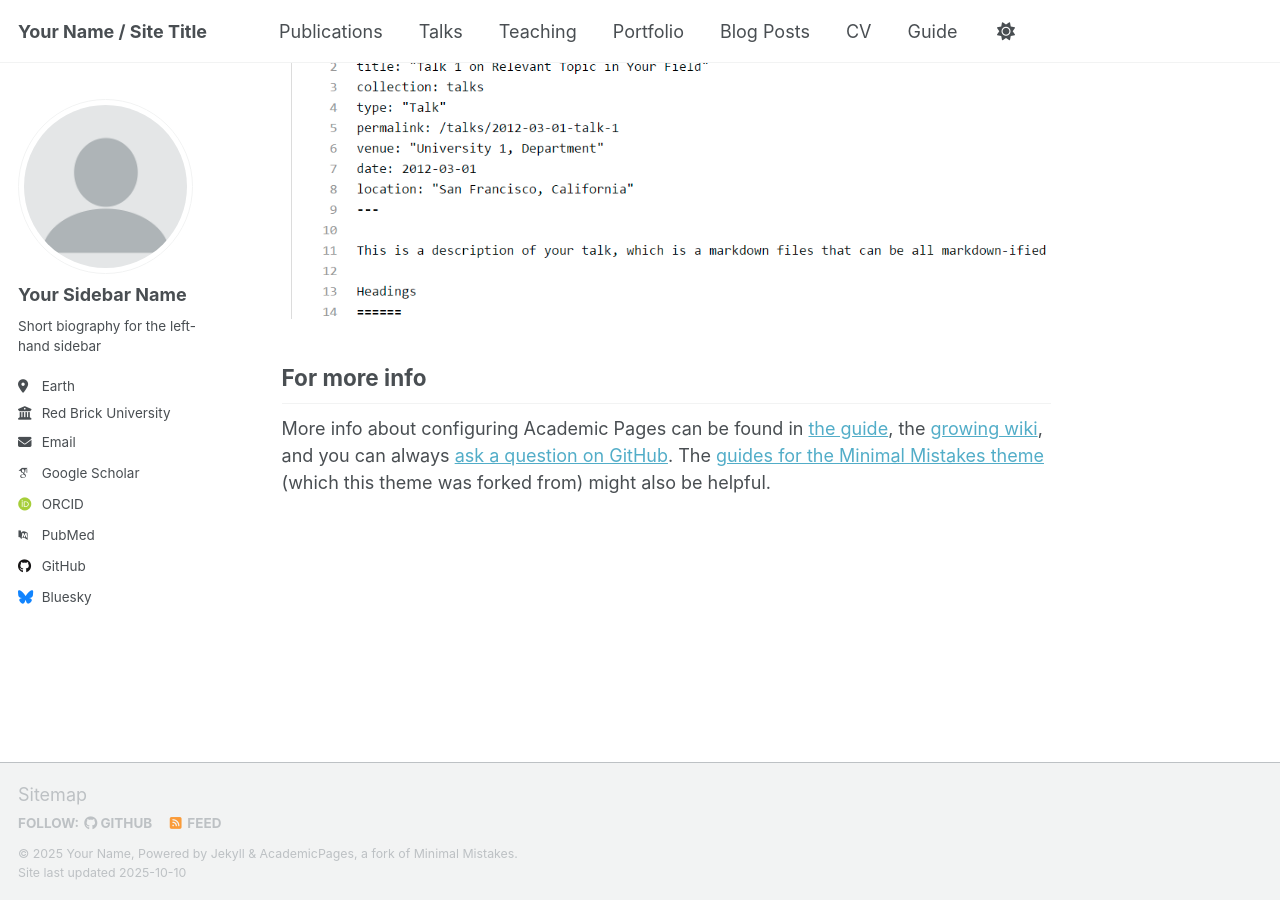
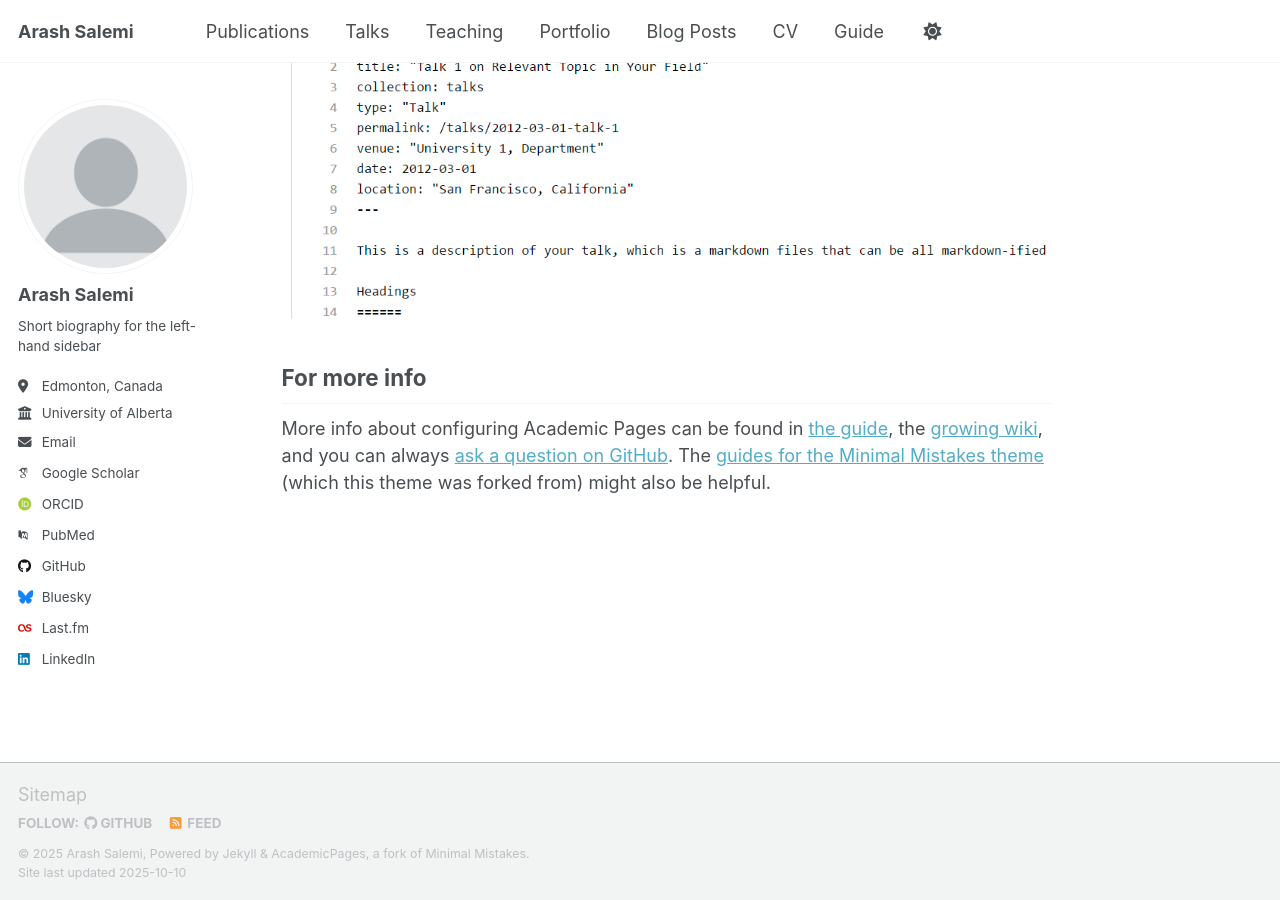
Before and after one commit to arash-salemi/arash-salemi.github.io, a Jekyll site: the page built from _pages/about.md, in a window 1280 px wide and 900 px high, scrolled down 2880 px. Built offline with Jekyll 4.4.1, drawn with Linux system fonts in a browser that asks for light colours; some web fonts are replaced; a script that is not in the unit is left out.

Commit message:
Update _config.yml

```diff
--- a/_config.yml
+++ b/_config.yml
@@ -9,14 +9,21 @@
 # Basic Site Settings
 locale                   : "en-US"
 site_theme               : "default" # Currently available options are "default", "air"
-title                    : "Your Name / Site Title"
+title                    : "Arash Salemi"
 title_separator          : "-"
-name                     : &name "Your Name"
-description              : &description "Your Name's academic portfolio"   # Update this with a general description of your site, this is the default if not overridden by a page
-url                      : https://academicpages.github.io # The base hostname & protocol for your site e.g. "https://[your GitHub username].github.io",
+name                     : &name "Arash Salemi"
+description              : &description >
+
+  I am currently pursuing my M.Sc. in Mechanical Engineering at the IDEA Lab, University of Alberta, under the supervision of Dr. Milad Nazarahari and Dr. Albert Vette. The objective of my current research is to apply principles of optimal control, state estimation, neuroscience, and reinforcement learning to optimize learning during robotic rehabilitation."
+
+  In past years, I have worked on a variety of projects, such as developing MPC controllers for path tracking, employing reinforcement learning for quadrotor control, designing fuzzy logic and PID controllers for mobile robots, Analyzing a 7-DOF Vehicle Vibration Model, Manufacturing Automatic Hand Sanitizer, Signal processing different sensors’ data, Controlling the TurtleBot in ROS, Modeling some Mechanisms, and so on.
+
+  I also conducted many projects using Machine Learning Methods, such as Human Activity Recognition (HAR), Red Blood Cell classification, Breast Cancer Detection, Stock Market Price Prediction, Wheat Head Detection, and finding the Optimal Policy for reaching a goal in a grid world by Q-Learning algorithm.
+
+url                      : "https://arash-salemi.github.io"
                                                            # or if you already have some other page hosted on Github then use "https://[your GitHub username].github.io/[Your Repo Name]"
 baseurl                  : "" # the subpath of your site, e.g. "/blog"
-repository               : "academicpages/academicpages.github.io"
+repository               : "arash-salemi/arash-salemi.github.io"
 
 # Site Author - The following control what appear as part of the author content on the side bar.
 #               If a field is blank the icon and link will not appear, otherwise it will be shown.
@@ -24,13 +31,13 @@ repository               : "academicpages/academicpages.github.io"
 author:
   # Biographic information
   avatar           : "profile.png"
-  name             : "Your Sidebar Name"
-  pronouns         : # example: "she/her"
+  name             : "Arash Salemi"
+  pronouns         : # example: "he/him"
   bio              : "Short biography for the left-hand sidebar"
-  location         : "Earth"
-  employer         : "Red Brick University"
+  location         : "Edmonton, Canada"
+  employer         : "University of Alberta"
   uri              : # URL
-  email            : "none@example.org"
+  email            : "salemi1@ualberta.ca"
 
   # Academic websites
   academia         : # URL
@@ -62,8 +69,8 @@ author:
   google_plus      : # Username
   keybase          : # Username
   instagram        : # Username
-  lastfm           : # Username
-  linkedin         : # Username
+  lastfm           : "arash-salemi"
+  linkedin         : "arash-salemi"
   mastodon         : # URL
   medium           : # URL
   pinterest        : # Username
```
